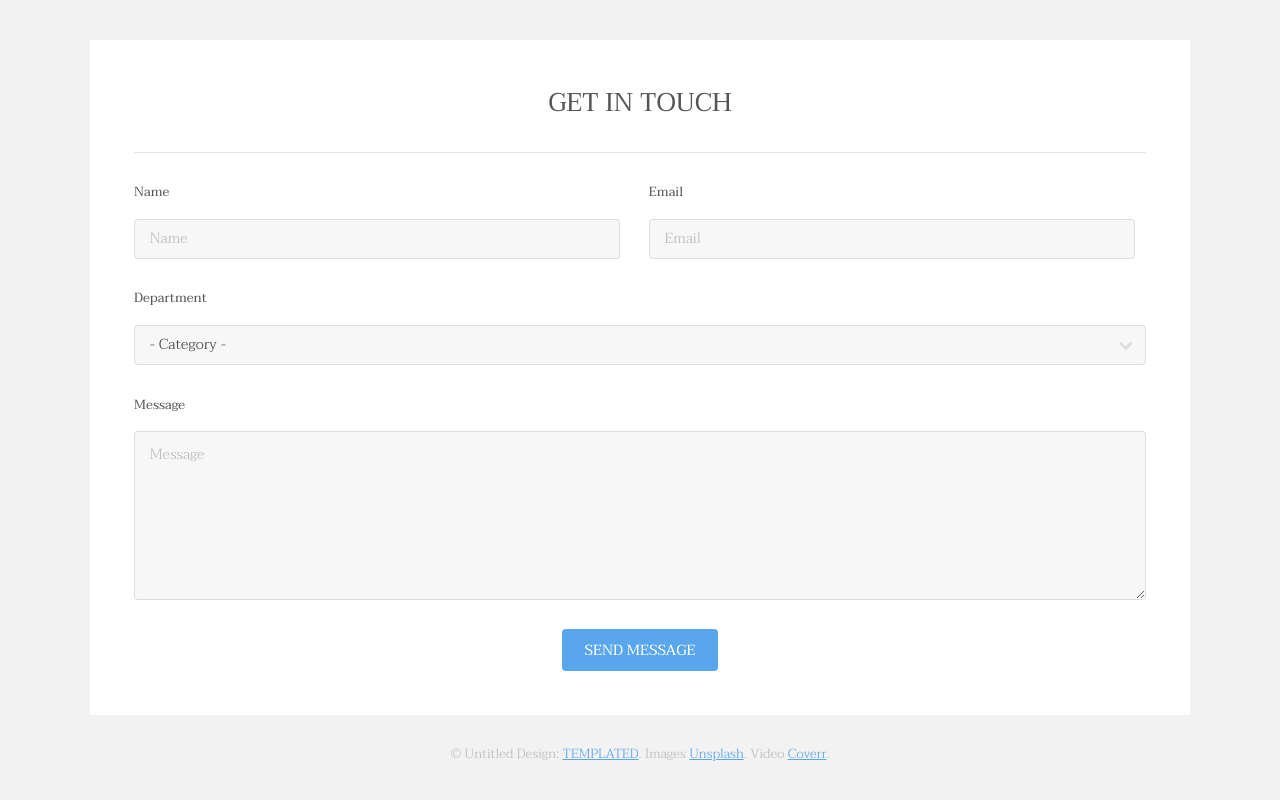
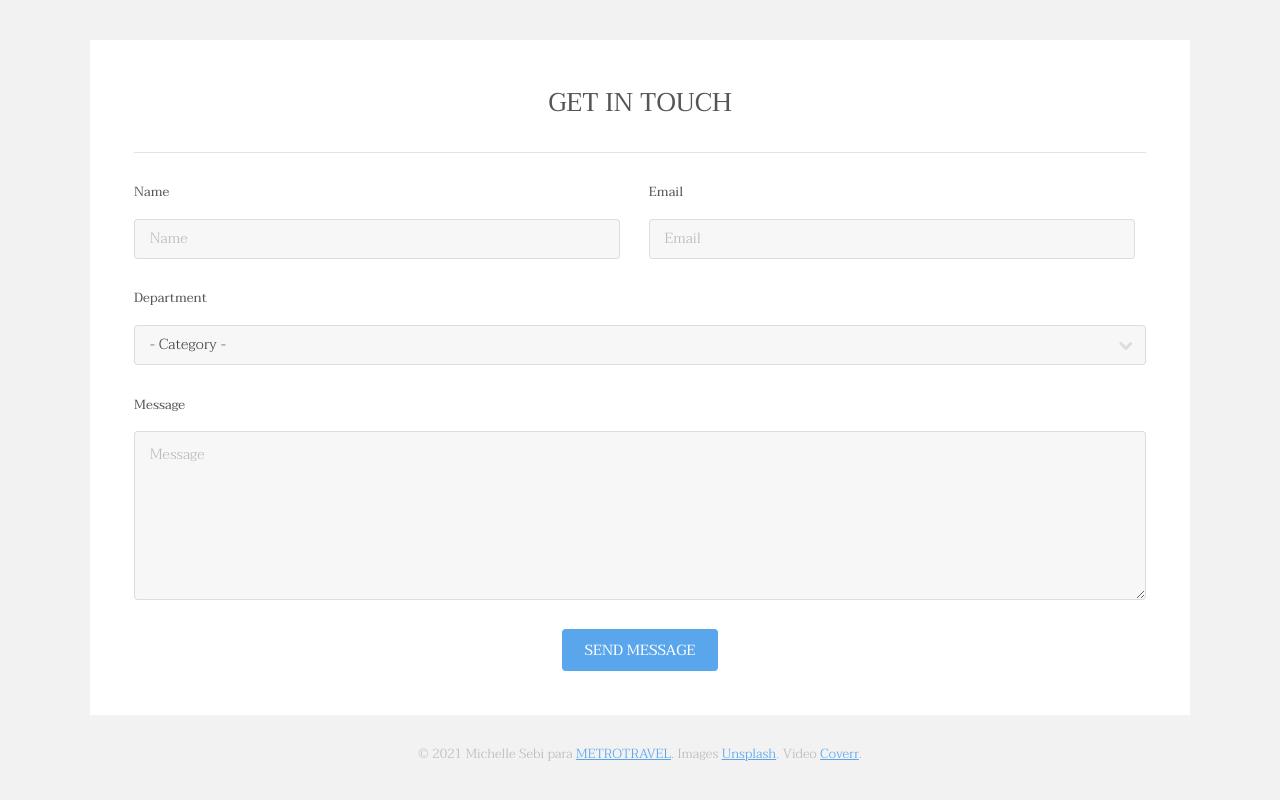
Before and after one commit to Michelle-Sebi/04_REP_METROPOLITA, a plain HTML site: page index.html in a window 1280 px wide. Shown: the part 3231-4031 px from the top of the page. Drawn offline with Linux system fonts and the light colour scheme.

Commit message:
Cambios en el pie de página por MICHELLE

```diff
--- a/index.html
+++ b/index.html
@@ -194,7 +194,7 @@
 						</div>
 					</section>
 					<div class="copyright">
-						&copy; Untitled Design: <a href="https://templated.co/">TEMPLATED</a>. Images <a href="https://unsplash.com/">Unsplash</a>. Video <a href="http://coverr.co/">Coverr</a>.
+						&copy; 2021 Michelle Sebi para <a href="https://metro.travel/">METROTRAVEL</a>. Images <a href="https://unsplash.com/">Unsplash</a>. Video <a href="http://coverr.co/">Coverr</a>.
 					</div>
 				</div>
 			</footer>
```
